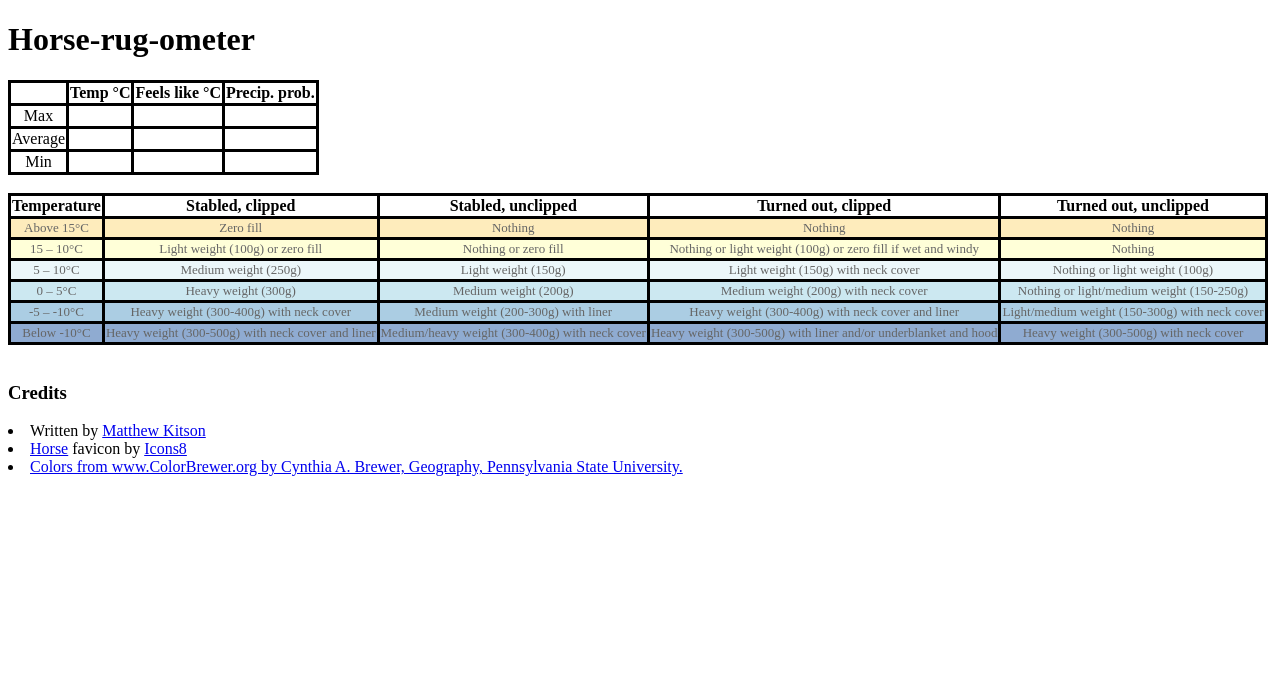
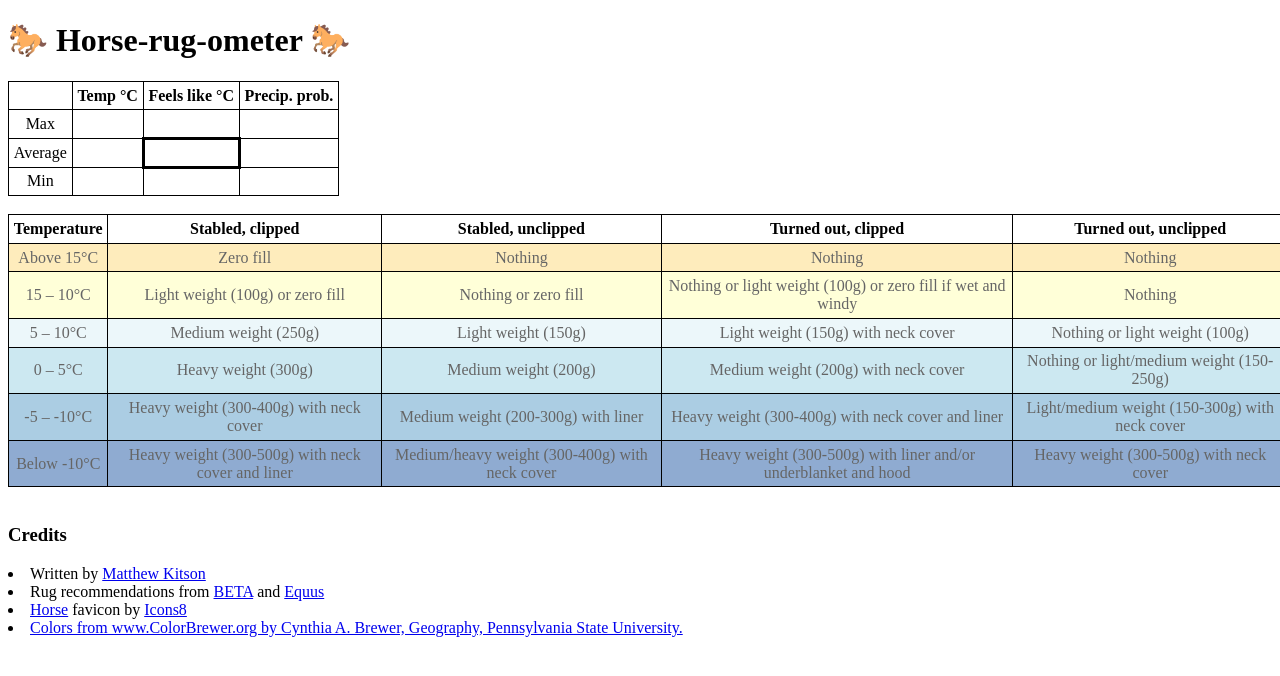
Before and after one commit to matthewrkitson/horserugometer, a plain HTML site: page index.html in a window 1280 px wide. Drawn offline with nearby package versions, Linux system fonts and the light colour scheme; no server answers.

Commit message:
More colours and credits.

```diff
--- a/index.html
+++ b/index.html
@@ -12,7 +12,7 @@
 </head>
 
 <body onLoad="updateRugGuide()">
-  <H1>Horse-rug-ometer</H1>
+  <H1>🐎 Horse-rug-ometer 🐎</H1>
 
   <table>
     <tr>
@@ -30,7 +30,7 @@
     <tr>
       <td>Average</td>
       <td id="average-temp" class="colourable"></td>
-      <td id="average-feels-like" class="colourable"></td>
+      <td id="average-feels-like" class="colourable ref-temp"></td>
       <td id="average-pop" class="colourable"></td>
     </tr>
     <tr>
@@ -96,6 +96,7 @@
   <h3>Credits</h3>
   <ul></ul>
   <li>Written by <a target="_blank" href="https://github.com/matthewrkitson/horserugometer">Matthew Kitson</a></li>
+  <li>Rug recommendations from <a target="_blank" href="https://www.beta-uk.org/media.php?url=media/safety/download/40620-BETA%20Guide%20to%20Body%20Protectors%20v3.pdf">BETA</a> and <a target="_blank" href="https://www.equus.co.uk/blogs/community/temperature-guide-to-rugging-a-horse">Equus</li>
   <li><a target="_blank" href="https://icons8.com/icon/3461/horse">Horse</a> favicon by <a target="_blank" href="https://icons8.com">Icons8</a></body></li>
   <li><a target="_blank" href="https://colorbrewer2.org/?type=sequential&scheme=Blues&n=6">Colors from www.ColorBrewer.org by Cynthia A. Brewer, Geography, Pennsylvania State University.</a></li>
 
--- a/style.css
+++ b/style.css
@@ -10,10 +10,14 @@ table {
 td, th {
   text-align: center;
   border: solid;
+  padding: 0.3em;
+  border-width: thin;
 }
 
-tr {
+.ref-temp {
   border-style: solid;
+  border-width: medium;
+  font-weight: bold;
 }
 
 /* Exported from https://colorbrewer2.org/?type=sequential&scheme=Blues&n=6 */
@@ -53,12 +57,11 @@ tr {
 
 .selected {
   font-weight: bold;
-  font-size: large;
+  font-size: larger;
   opacity: 100%;
 }
 
 .deselected {
   font-weight: normal;
-  font-size: small;
   opacity: 60%;
 }
```
